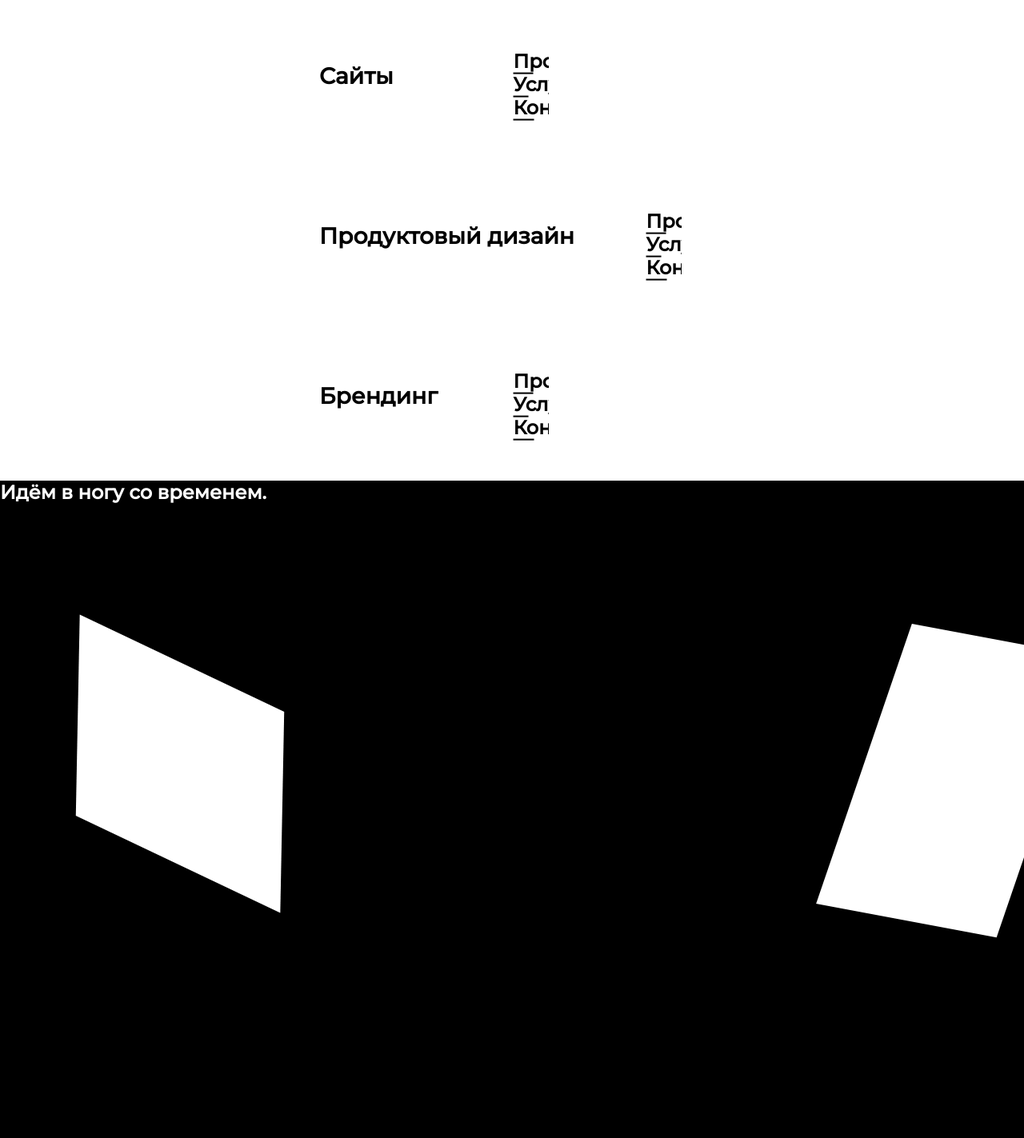
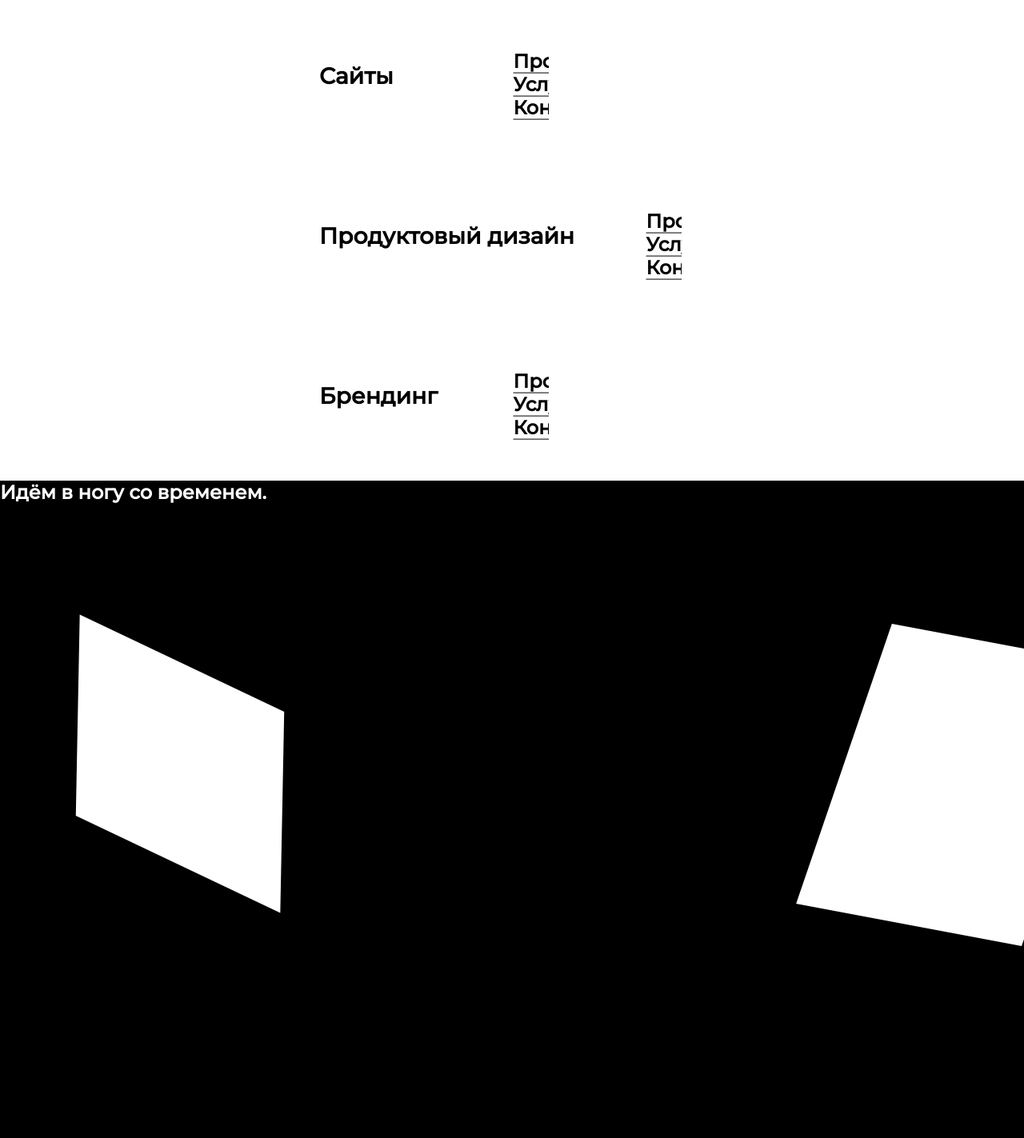
Before and after one commit to dmitriikapustin/two7two-website, a PHP site: page / in a window 1280 px wide. Shown: the part 2999-4422 px from the top of the page at 80% size. Run offline with PHP 8.4, Linux system fonts and the light colour scheme; style sheets or scripts are compiled from the project's sources; some libraries are stand-ins or nearby versions.

Commit message:
new structure

```diff
--- a/src/index.html
+++ b/src/index.html
@@ -6,7 +6,6 @@
     <meta name="viewport" content="width=device-width, initial-scale=1.0">
     <title>Our Website</title>
     <link rel="stylesheet" href="style.css">
-    <link type="text/css" href="libs/locomotive-scroll.min.css">
     <script src="libs/anime.min.js"></script>
     <script src="libs/jquery.min.js"></script>
     <script src="libs/TweenMax.min.js"></script>
@@ -108,9 +107,9 @@
                             <p>Lorem ipsum dolor</p>
                         </div>
                         <div class="right-side_1">
-                            <h2 class="underline_text_1">Проекты</h2>
-                            <h2 class="underline_text_2">Услуги</h2>
-                            <h2 class="underline_text_3">Контакты</h2>
+                            <h2 class="underline_text">Проекты</h2>
+                            <h2 class="underline_text">Услуги</h2>
+                            <h2 class="underline_text">Контакты</h2>
                         </div>
                     </div>
 
@@ -128,9 +127,9 @@
                             <p>Lorem ipsum dolor</p>
                         </div>
                         <div class="right-side_1">
-                            <h2 class="underline_text_1">Проекты</h2>
-                            <h2 class="underline_text_2">Услуги</h2>
-                            <h2 class="underline_text_3">Контакты</h2>
+                            <h2 class="underline_text">Проекты</h2>
+                            <h2 class="underline_text">Услуги</h2>
+                            <h2 class="underline_text">Контакты</h2>
                         </div>
                     </div>
 
@@ -148,9 +147,9 @@
                             <p>Lorem ipsum dolor</p>
                         </div>
                         <div class="right-side_1">
-                            <h2 class="underline_text_1">Проекты</h2>
-                            <h2 class="underline_text_2">Услуги</h2>
-                            <h2 class="underline_text_3">Контакты</h2>
+                            <h2 class="underline_text">Проекты</h2>
+                            <h2 class="underline_text">Услуги</h2>
+                            <h2 class="underline_text">Контакты</h2>
                         </div>
                     </div>
 
@@ -190,6 +189,5 @@
     </div>
     <script src="scripts.min.js"></script>
 
-
 </body>
 </html>
--- a/src/scripts/titles_animation.js
+++ b/src/scripts/titles-animation.js
@@ -43,7 +43,6 @@ $(document).ready(function () {
                 reverse: true
             })
             .setTween(tl)
-            .addIndicators()
             .addTo(controller_anim_h);
         });
     }
--- a/src/styles/_base.scss
+++ b/src/styles/_base.scss
@@ -193,30 +193,7 @@
                         margin-bottom: 0;
                         margin-top: 0;
                     }
-                    .underline_text_1 {
-                        position: relative;
-                    }
-                    .underline_text_1:after {
-                        @include text-underline;
-                        right: 79.3%;
-                        width: 20.5%;
-                    }
-                    .underline_text_2 {
-                        position: relative;
-                    }
-                    .underline_text_2:after {
-                        @include text-underline;
-                        right: 84.15%;
-                        width: 15.7%;
-                    }
-                    .underline_text_3 {
-                        position: relative;
-                    }
-                    .underline_text_3:after {
-                        @include text-underline;
-                        right: 78%;
-                        width: 22%;
-                    }
+
                 }
             }
         }
@@ -278,35 +255,19 @@
                 transition: all 0.5s ease;
             }
             .rectangle_2 {
-                display: inline-block;
+                display: block;
                 z-index: 10 !important;
-                width: 200px;
+                background-color: #fff;
+                width: 250px;
                 height: 250px;
-                background-color: #fff;
                 margin: 100px;
-                transform: skew(0deg, -10deg) rotate(20deg) scale3d(1.2,1.4,1.4) translateX(50%);
+                transform: skew(0deg, -10deg) rotate(20deg) scale3d(1.2,1.4,1.4) translateX(50%) translateY(0%);
                 transition: all 0.5s ease;
         }
             .rectangle_2.active3d {
-                display: inline-block;
-                z-index: 10 !important;
-                width: 200px;
-                height: 200px;
-                background-color: #fff;
-                margin: 100px;
-                transform: skew(0deg, 0deg) rotate(0deg) scale3d(2.7,2.7,2.7) translateX(-20%) translateY(50%) !important;
-                transition: all 0.8s ease;
+                transform: skew(0deg, 0deg) rotate(0deg) scale3d(2.7,2.7,2.7) translateX(-20%) translateY(50%);
+                transition: all 0.5s ease;
         }
-            .rectangle_2.active3d {
-                display: inline-block;
-                z-index: 10 !important;
-                width: 200px;
-                height: 200px;
-                background-color: #fff;
-                margin: 100px;
-                transform: skew(0deg, 0deg) rotate(0deg) scale3d(2.7,2.7,2.7) translateX(-20%) translateY(50%) !important;
-                transition: all 0.5s ease;
-    }
     }
 }
 
--- a/src/styles/_components.scss
+++ b/src/styles/_components.scss
@@ -1,5 +1,4 @@
 // Animated headings settings
-
 .words-wrapped {
     position: relative;
     margin: 0;
@@ -9,17 +8,15 @@
     span {
         display: inline-block;
         font-size: 5vw;
+
+        &:not(:last-child) {
+            margin-right: 1.5vw;
+        }
     }
-
-    span:not(:last-child) {
-        margin-right: 1.5vw;
-    }
+    .anim-heading-span { transform: translate3d(0, 1.1em, 0); }
 }
 
-.anim-heading-span {
-    transform: translate3d(0, 1.1em, 0);
-}
-
+// Universal trigger style for every trigger
 .trigger {
     display: block;
     position: relative;
@@ -28,6 +25,23 @@
     opacity: 0;
 }
 
-.text_white {
-    color: #fff !important;
+// Text color controls
+.text_white { color: #fff !important; }
+.text_black { color: #000 !important; }
+
+// Text underlined
+.underline_text {
+    position: relative;
+    width: fit-content;
+    overflow: visible;
+    &:after {
+        margin: 0;
+        left: 0;
+        position: absolute;
+        content: '';
+        height: 1px;
+        background: #000;
+        width: 100%;
+        display: block;
+    }
 }
--- a/src/styles/_mixins.scss
+++ b/src/styles/_mixins.scss
@@ -1,7 +1,6 @@
 @mixin image-transition {
     transition: all 0.5s cubic-bezier(0.215, 0.610, 0.355, 1) !important;
 }
-
 
 @mixin text-transition {
     transition: all 0.2s cubic-bezier(0.215, 0.610, 0.355, 1) !important;
@@ -40,12 +39,3 @@
     background: white;
     border-radius: 0;
 }
-
-@mixin text-underline {
-    margin: 0 auto;
-    top: 100%;
-    position: absolute;
-    content: '';
-    height: 2px;
-    background: black;
-}
--- a/src/styles/_variables.scss
+++ b/src/styles/_variables.scss
@@ -12,7 +12,7 @@ body, html {
     margin: 0;
     padding: 0;
     overflow-x: hidden !important;
-    cursor: none !important;
+    // cursor: none !important;
     width: 100% !important;
     max-width: 100% !important;
     // overscroll-behavior: none !important;
--- a/src/styles/main.scss
+++ b/src/styles/main.scss
@@ -1,6 +1,22 @@
+// SCSS STRUCTURE //
+
+// 1. SCSS variables
 @import "variables";
-@import "modificators";
+
+// 2. Mixins in SCSS
 @import "mixins";
+
+// 3. Text styles
 @import "text";
+
+// 4. Defaults like "*", "html", "body", "section" and etc.
+@import "defaults";
+
+// 5. Groups of atoms to components (most simple blocks)
 @import "components";
+
+// 6. Other styles
 @import "base";
+
+// 7. Mobile styles
+@import "mobile";
```
Also changed, not shown: src/scripts/?custom-cursor.js (added, +41 -0 lines), src/scripts/_3d-images-animation.js (added, +23 -0 lines), src/scripts/_cards-parallax.js (added, +45 -0 lines), src/scripts/c_scripts.js (deleted, +0 -68 lines), src/scripts/c_scrollmagic.js (deleted, +0 -123 lines), src/scripts/c_scrollspeed.js (deleted, +0 -60 lines), src/scripts/circles-parallax.js (added, +24 -0 lines), src/styles/_defaults.scss (added), src/styles/_mobile.scss (added), src/styles/_modificators.scss (deleted).
